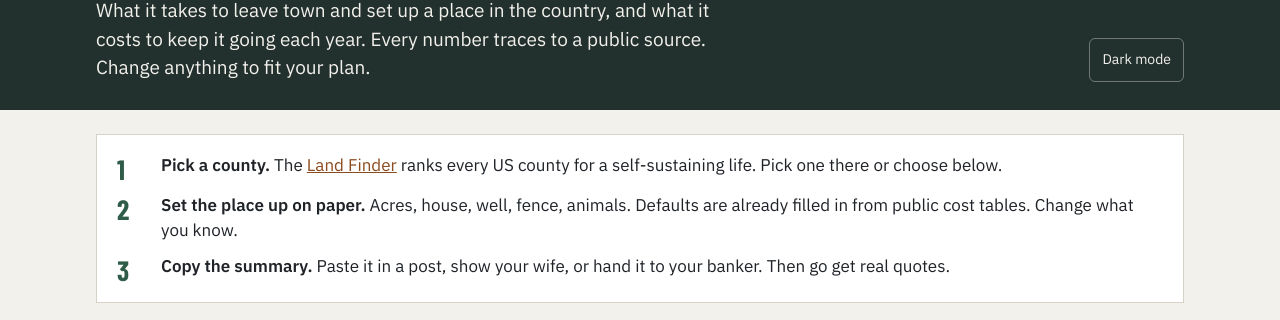
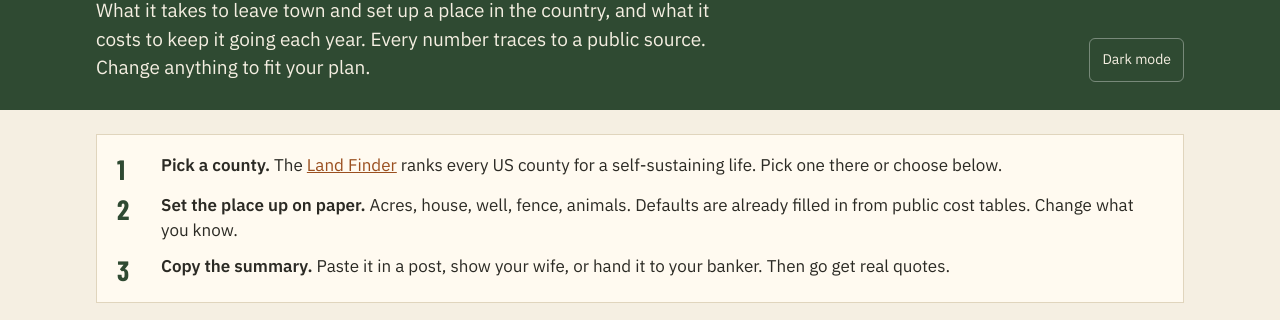
Before and after one commit to wcwilkins2025/homestead-cost-calculator, a plain HTML site: page index.html in a window 1280 px wide. Shown: the part 99-419 px from the top of the page. Drawn offline with nearby package versions, Linux system fonts and the light colour scheme.

Commit message:
Use the shared Homestead Ready nature palette
Swap the gray range-country colors for the Homestead Ready palette
(master copy: homesteadready.org palette.css) in light and both dark
blocks. Colors only.

Co-Authored-By: Claude Opus 5.5 <noreply@anthropic.com>

```diff
--- a/index.html
+++ b/index.html
@@ -15,29 +15,29 @@
 <meta name="twitter:card" content="summary_large_image">
 <link rel="stylesheet" href="https://fonts.googleapis.com/css2?family=Barlow+Condensed:wght@600;700&family=IBM+Plex+Sans:wght@400;500;600&display=swap">
 <style>
-  /* Same range-country palette and type as the Land Finder. */
+  /* Homestead Ready palette (master: homesteadready.org palette.css). */
   :root {
-    --bg: #f3f1ec; --surface: #ffffff; --fg: #1f2328; --muted: #5c6369; --rule: #d6d2c8;
-    --accent: #8a4b1f; --accent-ink: #ffffff; --accent-hover: #6e3a16;
-    --band: #22302e; --band-fg: #f3f1ec; --step: #2f5d4a; --warn: #9a3b1f;
-    --bar: #3d7a62; --grid: #e6e2d9; --field: #faf9f6;
+    --bg: #f5efe2; --surface: #fffaf0; --fg: #2b2a24; --muted: #5d5848; --rule: #e0d5bd;
+    --accent: #9a4f1f; --accent-ink: #ffffff; --accent-hover: #7d3f17;
+    --band: #2f4a32; --band-fg: #f5efe2; --step: #2f4a32; --warn: #9a3b1f;
+    --bar: #4f6a3a; --grid: #ebe3d0; --field: #fffdf7;
     --font-display: "Barlow Condensed", "Arial Narrow", Impact, sans-serif;
     --font-body: "IBM Plex Sans", "Segoe UI", Helvetica, Arial, sans-serif;
   }
   @media (prefers-color-scheme: dark) {
     :root:not([data-theme="light"]) {
-      --bg: #15191b; --surface: #1d2224; --fg: #e8e5de; --muted: #a09c93; --rule: #343b3e;
-      --accent: #d98a4f; --accent-ink: #15191b; --accent-hover: #e9a068;
-      --band: #0f1514; --band-fg: #e8e5de; --step: #7fc3a4; --warn: #e58a6a;
-      --bar: #7fb49b; --grid: #2a3134; --field: #15191b;
+      --bg: #1a1d16; --surface: #252a1f; --fg: #ece5d4; --muted: #b5ad99; --rule: #3a3f31;
+      --accent: #d9884c; --accent-ink: #1a1d16; --accent-hover: #e9a068;
+      --band: #12150f; --band-fg: #ece5d4; --step: #9fbf5e; --warn: #e58a6a;
+      --bar: #9fbf5e; --grid: #2f3428; --field: #1a1d16;
       color-scheme: dark;
     }
   }
   :root[data-theme="dark"] {
-    --bg: #15191b; --surface: #1d2224; --fg: #e8e5de; --muted: #a09c93; --rule: #343b3e;
-    --accent: #d98a4f; --accent-ink: #15191b; --accent-hover: #e9a068;
-    --band: #0f1514; --band-fg: #e8e5de; --step: #7fc3a4; --warn: #e58a6a;
-    --bar: #7fb49b; --grid: #2a3134; --field: #15191b;
+    --bg: #1a1d16; --surface: #252a1f; --fg: #ece5d4; --muted: #b5ad99; --rule: #3a3f31;
+    --accent: #d9884c; --accent-ink: #1a1d16; --accent-hover: #e9a068;
+    --band: #12150f; --band-fg: #ece5d4; --step: #9fbf5e; --warn: #e58a6a;
+    --bar: #9fbf5e; --grid: #2f3428; --field: #1a1d16;
     color-scheme: dark;
   }
   * { box-sizing: border-box; }
```
